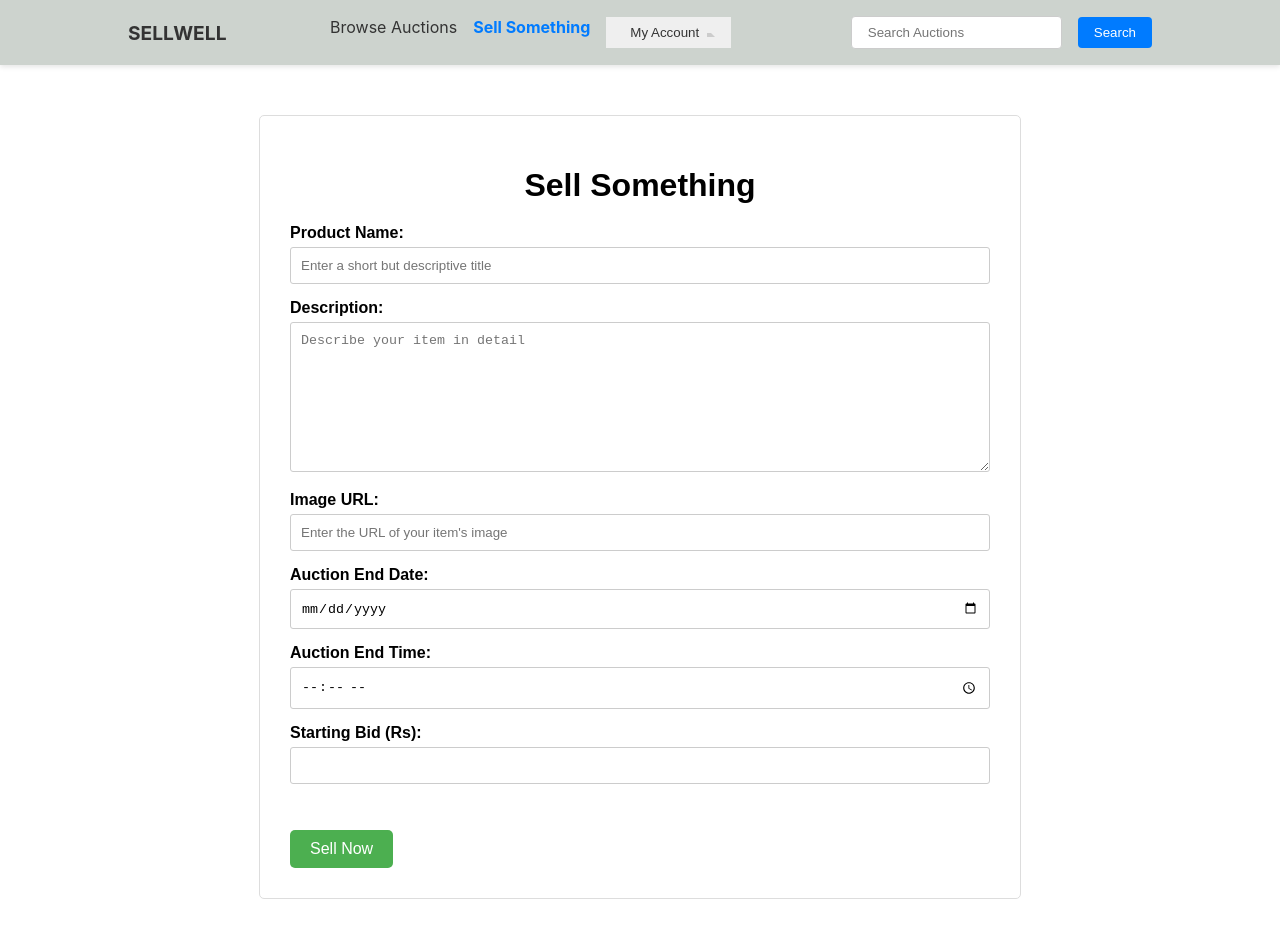
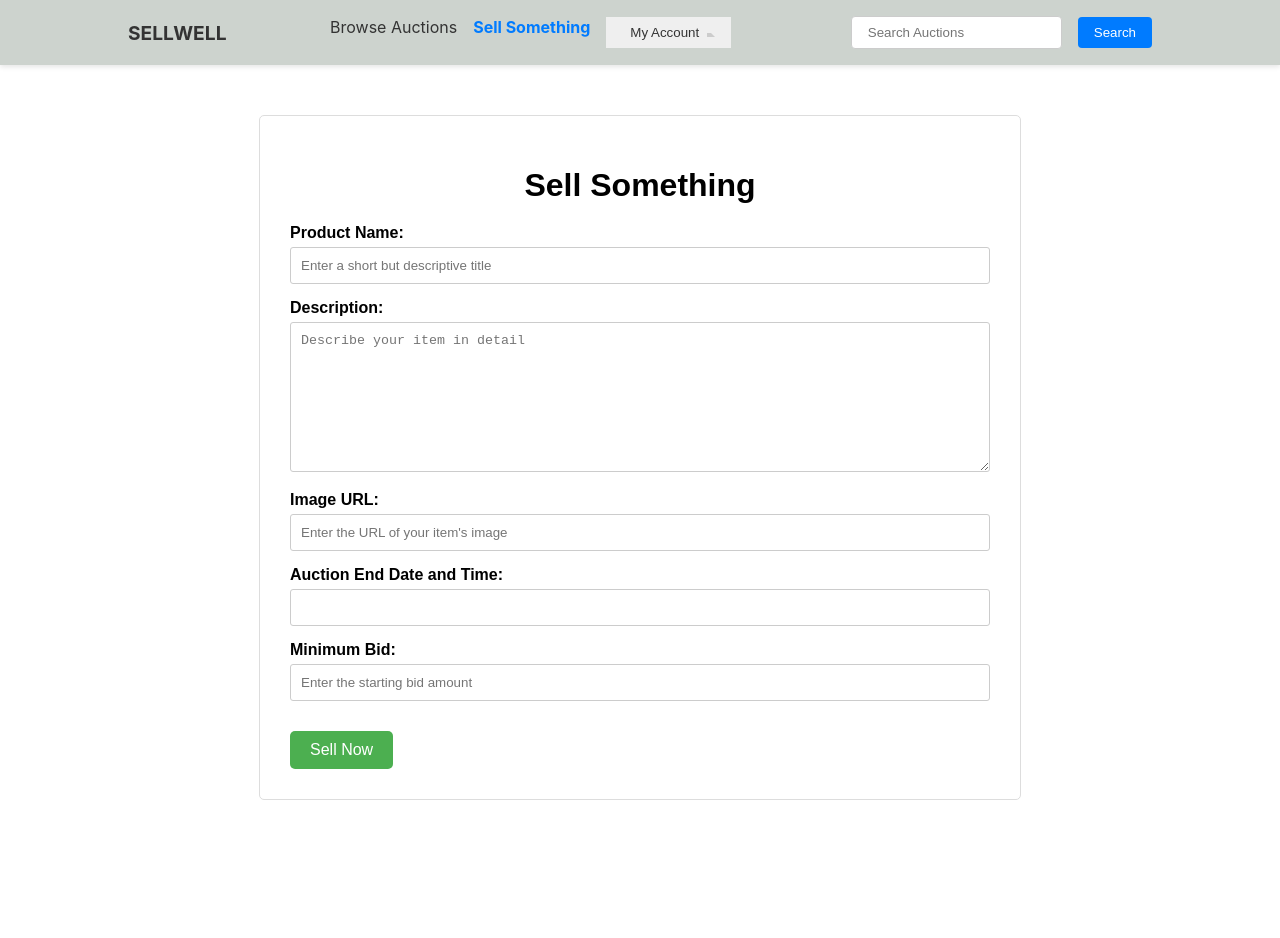
Before and after one commit to stsiyer/auction-spe-project, a React (Create React App) app in the folder frontend/: page /sell in a window 1280 px wide. Shown: the top 938 px of the page. After the commit the page ends 850 px from the top, so only its background shows below. Built offline with nearby package versions, Linux system fonts and the light colour scheme.

Commit message:
sell things working

```diff
--- a/frontend/src/components/SellSomehing/SellSomething.jsx
+++ b/frontend/src/components/SellSomehing/SellSomething.jsx
@@ -1,26 +1,19 @@
 import React, { useState } from 'react';
-import axios from 'axios'; // Assuming you're using Axios for API calls
-import './SellSomething.css'
+import axios from 'axios';
+import './SellSomething.css';
+
 const SellSomething = () => {
   const [formData, setFormData] = useState({
     productName: '',
     description: '',
     image: '',
-    timeToEnd: '', // Assuming user can specify time to end (adjust if needed)
-    listedBy: null, // Likely handled by backend based on logged-in user
+    timeToEnd: '',
     minBid: '',
   });
-  // const today = new Date().toISOString().slice(0, 10);
-  const [isLoading, setIsLoading] = useState(false); // State for loading indicator
-  const [errorMessage, setErrorMessage] = useState(''); // State for error message
+  const [isLoading, setIsLoading] = useState(false);
+  const [errorMessage, setErrorMessage] = useState('');
 
   const handleChange = (event) => {
-    // Handle potential date and time input
-    if (event.target.name === 'endDate' || event.target.name === 'endTime') {
-      setFormData({ ...formData, [event.target.name]: event.target.value });
-      return; // Early return to avoid unnecessary logic
-    }
-
     const { name, value } = event.target;
     setFormData({ ...formData, [name]: value });
   };
@@ -28,8 +21,7 @@ const SellSomething = () => {
   const handleSubmit = async (event) => {
     event.preventDefault();
 
-    // Basic form validation (you can improve this)
-    if (!formData.productName || !formData.description || !formData.image || !formData.minBid || !formData.endDate || !formData.endTime) {
+    if (!formData.productName || !formData.description || !formData.image || !formData.minBid || !formData.timeToEnd) {
       setErrorMessage('Please fill in all fields');
       return;
     }
@@ -40,21 +32,32 @@ const SellSomething = () => {
       return;
     }
 
-    setIsLoading(true); // Set loading indicator
-    console.log(formData);
+    setIsLoading(true);
+    setErrorMessage(''); // Clear any previous error message
+
     try {
-      const selectedDate = new Date(formData.endDate);
-      selectedDate.setHours(formData.endTime.split(':')[0]);
-      selectedDate.setMinutes(formData.endTime.split(':')[1]);
-      const timeToEnd = selectedDate.getTime();
-
+      const selectedDate = new Date(formData.timeToEnd);
+      const timeToEnd = selectedDate.toISOString().split('.')[0] + 'Z';
       const productData = {
         ...formData,
-        timeToEnd: timeToEnd,
+        timeToEnd
       };
-      console.log(productData);
-      // Replace with your actual backend API endpoint and expected data format
-      const response = await axios.post('http://192.168.49.2:30002/product/addProduct', productData);
+      const token = localStorage.getItem('jwtToken');
+
+      // Define the headers with JWT token and JSON data
+      const headers = {
+        'Content-Type': 'application/json',
+        'Authorization': `Bearer ${token}`,
+        'Custom-Header': JSON.stringify({
+          customKey: 'customValue',
+          anotherKey: 'anotherValue',
+        }),
+      };
+      console.log('Sending product data:', productData); // Debugging statement
+
+      const response = await axios.post('http://192.168.49.2:30002/product/addProduct', productData,{ headers });
+
+      console.log('Response from server:', response); // Debugging statement
 
       if (response.status === 200) {
         console.log('Product created successfully:', response.data);
@@ -63,9 +66,10 @@ const SellSomething = () => {
         throw new Error('Something went wrong. Please try again later.');
       }
     } catch (error) {
-      setErrorMessage(error.message);
+      console.error('Error occurred:', error); // Debugging statement
+      setErrorMessage(error.response?.data?.message || error.message);
     } finally {
-      setIsLoading(false); // Clear loading indicator
+      setIsLoading(false);
     }
   };
 
@@ -94,7 +98,7 @@ const SellSomething = () => {
         ></textarea>
         <label htmlFor="image">Image URL:</label>
         <input
-          type="url"
+          type="text"
           name="image"
           id="image"
           value={formData.image}
@@ -102,26 +106,16 @@ const SellSomething = () => {
           required
           placeholder="Enter the URL of your item's image"
         />
-        <label htmlFor="endDate">Auction End Date:</label>
+        <label htmlFor="timeToEnd">Auction End Date and Time:</label>
         <input
-          type="date"
-          name="endDate"
-          id="endDate"
-          value={formData.endDate}
-          onChange={handleChange}
-          required
-          min={new Date().toISOString().slice(0, 10)} // Set minimum date to today
-        />
-        <label htmlFor="endTime">Auction End Time:</label>
-        <input
-          type="time"  // Use type="time" for time selection
-          name="endTime"
-          id="endTime"
-          value={formData.endTime}  // Assume separate state for end time
+          type="datetime"
+          name="timeToEnd"
+          id="timeToEnd"
+          value={formData.timeToEnd}
           onChange={handleChange}
           required
         />
-        <label htmlFor="minBid">Starting Bid (Rs):</label>
+        <label htmlFor="minBid">Minimum Bid:</label>
         <input
           type="number"
           name="minBid"
@@ -129,13 +123,11 @@ const SellSomething = () => {
           value={formData.minBid}
           onChange={handleChange}
           required
-          min="0.01"
-          step="0.01" // Allow decimal values for bids
-          aria-describedby="startingBid-error" // For accessibility
+          placeholder="Enter the starting bid amount"
         />
-        <p id="startingBid-error" className="error-message"></p>
-        <button type="submit" disabled={isLoading}>
-          {isLoading ? 'Selling...' : 'Sell Now'}
+        <button type="submit" >
+          {/* {isLoading ? 'Selling...' : 'Sell Now'} */}
+          Sell Now
         </button>
         {errorMessage && <p className="error-message">{errorMessage}</p>}
       </form>
```
Also changed, not shown: 2 other files (tests, documents, lock files or other folders).
